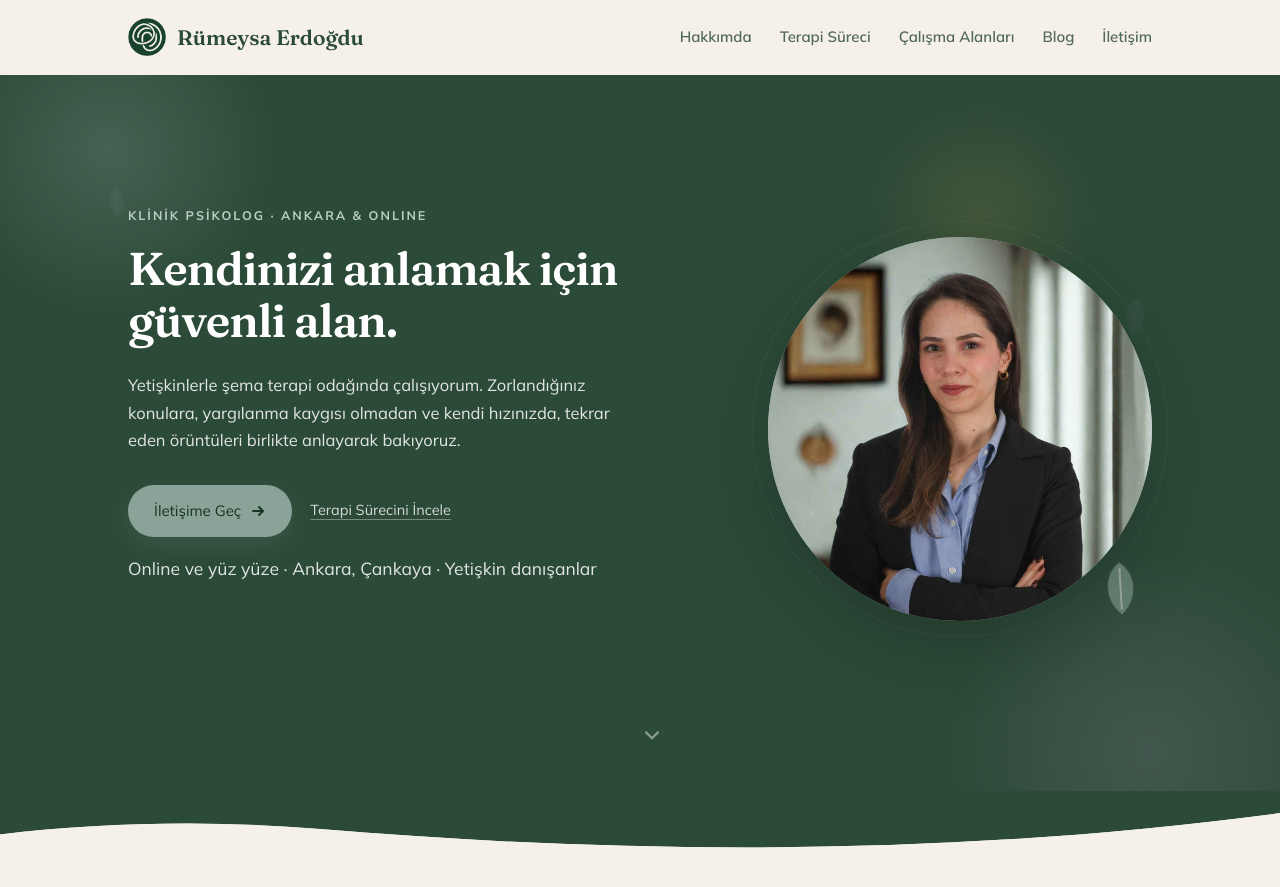
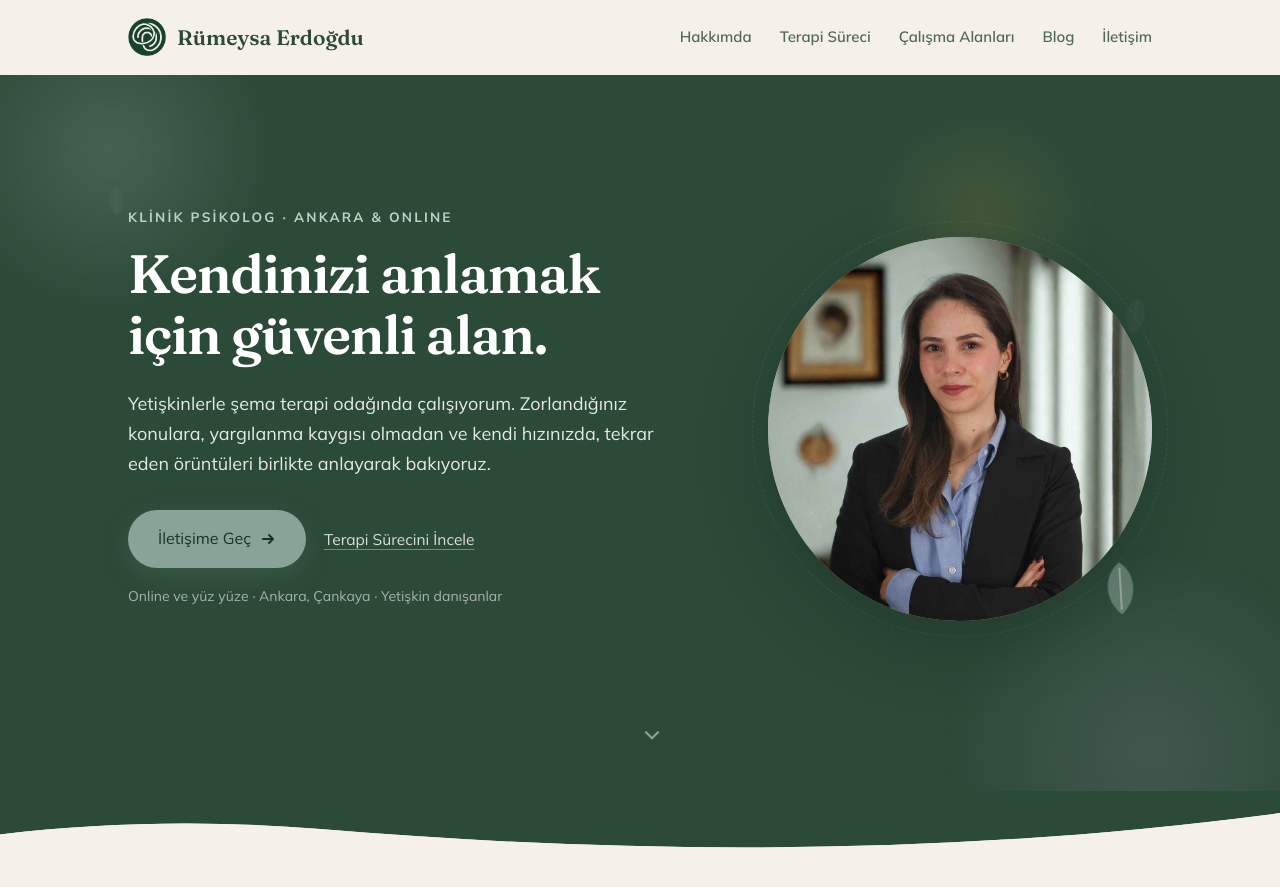
Before and after one commit to ardasaglamer9/rumeysaerdogdu.com, a Jekyll site: the page built from index.html, in a window 1280 px wide and 900 px high. Shown: the top 887 px of the window. Built offline with Jekyll 4.4.1, drawn with Linux system fonts in a browser that asks for light colours.

Commit message:
Hero tipografisini büyüt
Etiketler ve şerit kalkınca hero'da açılan boşlukta yazılar küçük kalıyordu.

Masaüstü:  başlık 46->54, paragraf 16.5->18, üst etiket 12.5->13.5,
           birincil buton 15->16, ikincil bağlantı 14.5->15.5, alt satır 13->14
Mobil:     başlık 30->33, paragraf 15->16, buton 14.5->15, alt satır 12.5->13.5

Ayrıca alt satır (.hero-note) hedeflenen 14px yerine 18.72px görünüyordu;
.hero p kuralı özgüllük olarak daha güçlü olduğu için hem boyutu hem rengi
eziyordu. Seçici .hero ile nitelendi.

Co-Authored-By: Claude Opus 5 <noreply@anthropic.com>

```diff
--- a/assets/css/style.css
+++ b/assets/css/style.css
@@ -539,18 +539,18 @@ body.nav-open{overflow:hidden;}
 /* --- Üst etiket ---
    Metin HTML'de zaten büyük harfle yazılı; otomatik büyütme kapalı.
    Sebep: text-transform Türkçe kuralıyla "Online" → "ONLİNE" yapıyordu. */
-.hero .eyebrow{font-size:12.5px;letter-spacing:2px;color:#B9CDC2;font-weight:700;
+.hero .eyebrow{font-size:13.5px;letter-spacing:2.2px;color:#BED2C7;font-weight:700;
   text-transform:none;margin-bottom:var(--sp-eyebrow);}
 
 /* --- Başlık: hero'nun en baskın öğesi ---
    max-width, başlığın 2-3 dengeli satıra sarmasını sağlar. */
-.hero h1{font-size:clamp(30px,4.4vw,46px);line-height:1.14;
+.hero h1{font-size:clamp(32px,4.9vw,54px);line-height:1.12;
   letter-spacing:-0.022em;margin-bottom:var(--sp-title);}
-@media(min-width:900px){.hero h1{max-width:11.5em;}}
+@media(min-width:900px){.hero h1{max-width:11em;}}
 
 /* --- Açıklama: ~60-65 karakterlik satır --- */
-.hero .hero-desc{font-size:16.5px;line-height:1.65;
-  color:rgba(255,255,255,.86);max-width:52ch;
+.hero .hero-desc{font-size:18px;line-height:1.65;
+  color:rgba(255,255,255,.88);max-width:52ch;
   margin:0 auto var(--sp-desc);}
 @media(min-width:900px){.hero .hero-desc{margin-left:0;}}
 
@@ -561,15 +561,15 @@ body.nav-open{overflow:hidden;}
 
 /* Birincil: dolu adaçayı zemin, koyu yeşil metin */
 .hero .hero-cta .btn{background:var(--sage);color:#173425;
-  font-weight:500;font-size:15px;padding:13px 26px;border-radius:999px;
+  font-weight:500;font-size:16px;padding:15px 30px;border-radius:999px;
   box-shadow:0 8px 24px rgba(94,122,106,.28);
   opacity:0;animation:fadeUp .8s ease .7s forwards;}
 .hero .hero-cta .btn:hover{background:#9BB3A8;color:#132a1e;
   box-shadow:0 12px 30px rgba(94,122,106,.36);}
 
 /* İkincil: buton değil, sade metin bağlantısı */
-.hero-link{display:inline-block;font-size:14.5px;font-weight:500;
-  color:rgba(255,255,255,.8);
+.hero-link{display:inline-block;font-size:15.5px;font-weight:500;
+  color:rgba(255,255,255,.82);
   text-decoration:underline;text-underline-offset:4px;
   text-decoration-color:rgba(255,255,255,.35);
   transition:color .22s,text-decoration-color .22s;
@@ -577,7 +577,8 @@ body.nav-open{overflow:hidden;}
 .hero-link:hover{color:#fff;text-decoration-color:rgba(255,255,255,.7);}
 
 /* --- Alt satır: tek satır, sade metin --- */
-.hero-note{font-size:13px;color:rgba(255,255,255,.55);margin:0;
+/* .hero p kuralı özgüllük olarak daha güçlü olduğu için .hero ile niteleniyor */
+.hero .hero-note{font-size:14px;color:rgba(255,255,255,.58);margin:0;
   opacity:0;animation:fadeUp .8s ease .88s forwards;}
 
 
@@ -605,10 +606,11 @@ body.nav-open{overflow:hidden;}
     padding:16px 0 48px;min-height:auto;}
   .hero-grid{gap:16px;}
   .hero-portrait{width:clamp(150px,20vh,176px);margin-bottom:8px;}
-  .hero .eyebrow{font-size:11.5px;letter-spacing:1.5px;}
-  .hero h1{font-size:clamp(25px,6.9vw,30px);}
-  .hero .hero-desc{font-size:15px;line-height:1.6;}
+  .hero .eyebrow{font-size:12px;letter-spacing:1.6px;}
+  .hero h1{font-size:clamp(27px,7.4vw,33px);}
+  .hero .hero-desc{font-size:16px;line-height:1.6;}
   .hero-cta{gap:16px;}
-  .hero .hero-cta .btn{padding:13px 24px;font-size:14.5px;}
-  .hero-note{font-size:12.5px;}
+  .hero .hero-cta .btn{padding:14px 26px;font-size:15px;}
+  .hero-link{font-size:15px;}
+  .hero .hero-note{font-size:13.5px;}
 }
```
